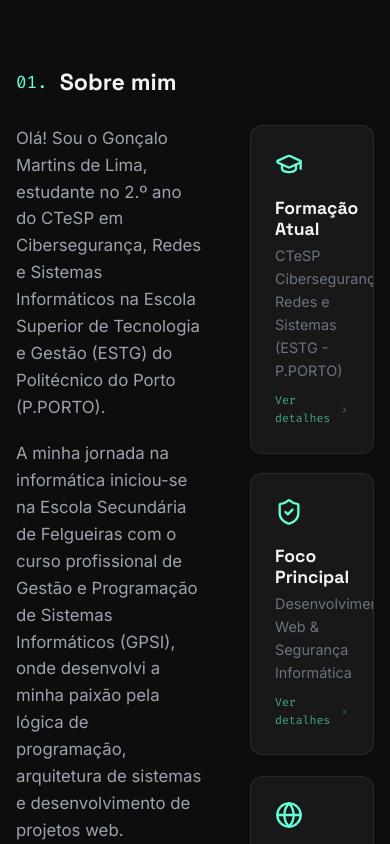
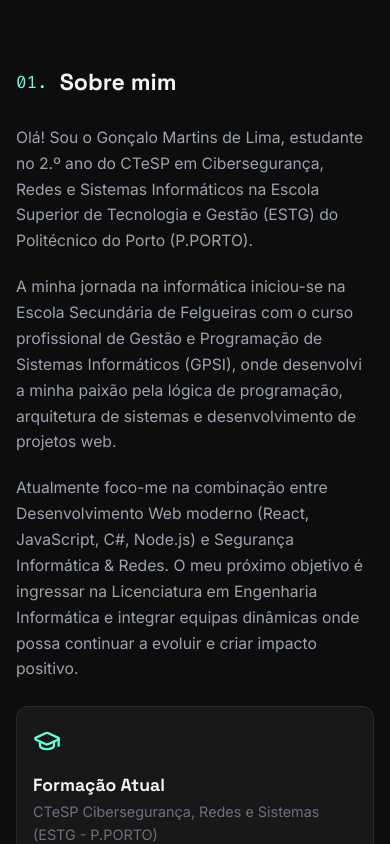
Before and after one commit to YvlLima/PortfolioPessoal, a React (Vite) app: page / in a window 390 px wide. Shown: the part 680-1524 px from the top of the page. Built offline with nearby package versions, Linux system fonts and the light colour scheme.

Commit message:
fix: adapt about section layout for mobile devices

```diff
--- a/src/index.css
+++ b/src/index.css
@@ -962,6 +962,16 @@ a, button, input, textarea, select {
     margin-bottom: 2rem;
   }
 
+  .about-grid {
+    grid-template-columns: 1fr;
+    gap: 2rem;
+  }
+
+  .about-highlights {
+    grid-template-columns: repeat(auto-fit, minmax(240px, 1fr));
+    gap: 1.25rem;
+  }
+
   .skills-grid {
     grid-template-columns: repeat(auto-fill, minmax(120px, 1fr));
     gap: 1rem;
@@ -1008,6 +1018,24 @@ a, button, input, textarea, select {
 
   .section-title span.number {
     font-size: 1.1rem;
+  }
+
+  .about-grid {
+    gap: 1.5rem;
+  }
+
+  .about-highlights {
+    grid-template-columns: 1fr;
+    gap: 1rem;
+  }
+
+  .about-text {
+    font-size: 0.98rem;
+    line-height: 1.65;
+  }
+
+  .stat-card {
+    padding: 1.25rem 1rem;
   }
 
   .hero-cta {
```
